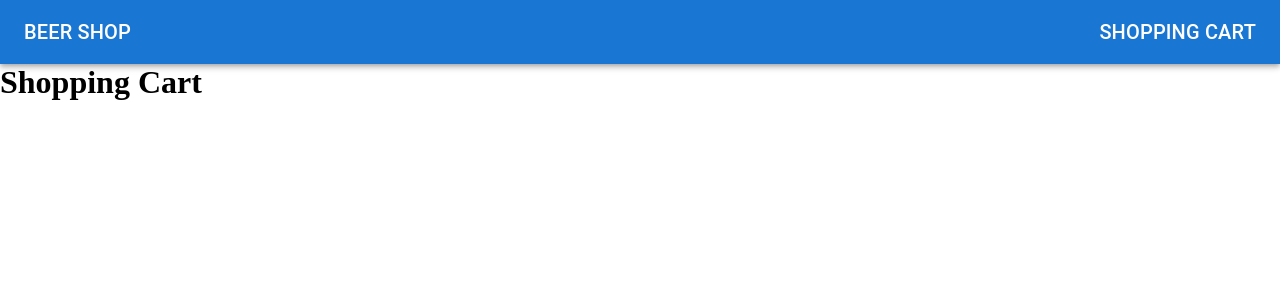
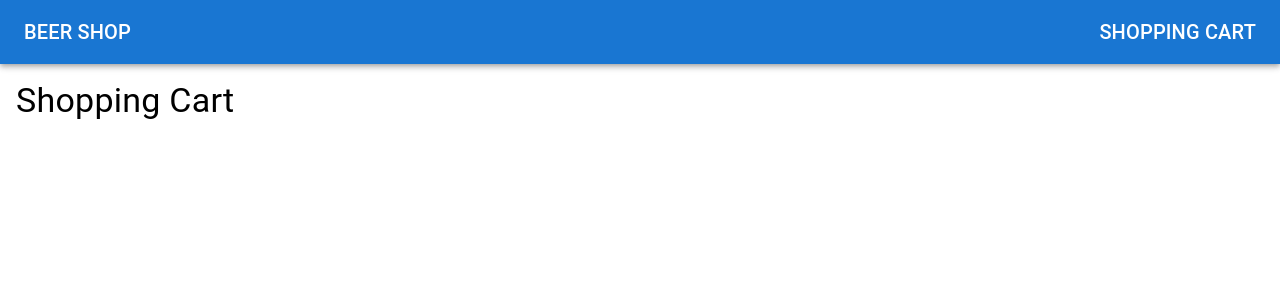
Before and after one commit to Grzegorz-Perkowski/beer-shop, a React (Vite) app: page /cart in a window 1280 px wide. Shown: the top 300 px of the page. Built offline with nearby package versions, Linux system fonts and the light colour scheme.

Commit message:
Add some styling to cart

```diff
--- a/src/components/CartItem/CartItem.jsx
+++ b/src/components/CartItem/CartItem.jsx
@@ -2,6 +2,10 @@ import { useGetBeerByIdQuery } from "../../services/beersApi";
 import PropTypes from "prop-types";
 import { useDispatch } from "react-redux";
 import { addToCart, removeFromCart } from "../../store/cartSlice";
+import IconButton from "@mui/material/IconButton";
+import RemoveIcon from "@mui/icons-material/Remove";
+import AddIcon from "@mui/icons-material/Add";
+import { Box, Typography } from "@mui/material";
 
 const CartItem = ({ id, quantity }) => {
   const { data, isLoading } = useGetBeerByIdQuery(id);
@@ -20,12 +24,26 @@ const CartItem = ({ id, quantity }) => {
     return <p>Loading...</p>;
   }
   return (
-    <div>
-      <h3>{data[0].name}</h3>
-      <p>Quantity: {quantity}</p>
-      <button onClick={handleRemoveFromCart}>Remove</button>
-      <button onClick={handleAddToCart}>Add</button>
-    </div>
+    <Box display="flex" alignItems="center" gap={4}>
+      <img
+        src={data[0].image_url}
+        alt={data[0].name}
+        style={{ width: "auto", height: "200px" }}
+      />
+      <Box>
+        <Typography variant="h6">{data[0].name}</Typography>
+        <Typography variant="body2">{data[0].tagline}</Typography>
+        <Box display="flex" alignItems="center">
+          <IconButton onClick={handleRemoveFromCart}>
+            <RemoveIcon />
+          </IconButton>
+          <Typography variant="body1">{quantity}</Typography>
+          <IconButton onClick={handleAddToCart}>
+            <AddIcon />
+          </IconButton>
+        </Box>
+      </Box>
+    </Box>
   );
 };
 
--- a/src/components/ShoppingCart/ShoppingCart.jsx
+++ b/src/components/ShoppingCart/ShoppingCart.jsx
@@ -1,20 +1,35 @@
 import { useSelector } from "react-redux";
 import CartItem from "../CartItem/CartItem";
+import Grid from "@mui/material/Grid";
+import { Box, Typography } from "@mui/material";
 
 const ShoppingCart = () => {
   const cart = useSelector((state) => state.cart);
 
   return (
-    <div>
-      <h1>Shopping Cart</h1>
-      {cart.map((cartItem) => (
-        <CartItem
-          key={cartItem.id}
-          id={cartItem.id}
-          quantity={cartItem.quantity}
-        />
-      ))}
-    </div>
+    <Box
+      sx={{
+        flexGrow: 1,
+        m: 2,
+      }}
+    >
+      <Typography variant="h4" gutterBottom>
+        Shopping Cart
+      </Typography>
+      <Grid
+        container
+        spacing={2}
+        display="flex"
+        flexDirection="column"
+        alignContent="center"
+      >
+        {cart.map((cartItem) => (
+          <Grid item key={cartItem.id}>
+            <CartItem id={cartItem.id} quantity={cartItem.quantity} />
+          </Grid>
+        ))}
+      </Grid>
+    </Box>
   );
 };
 
```
